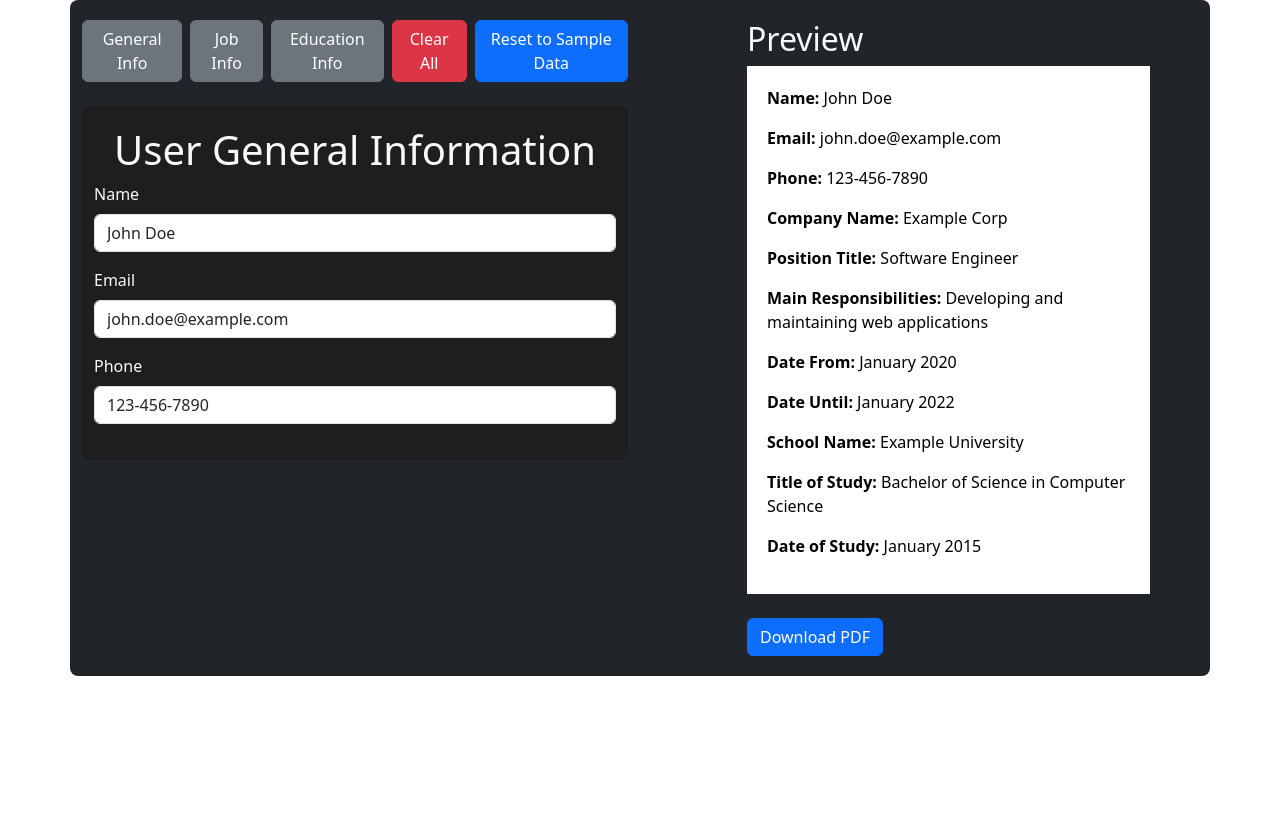
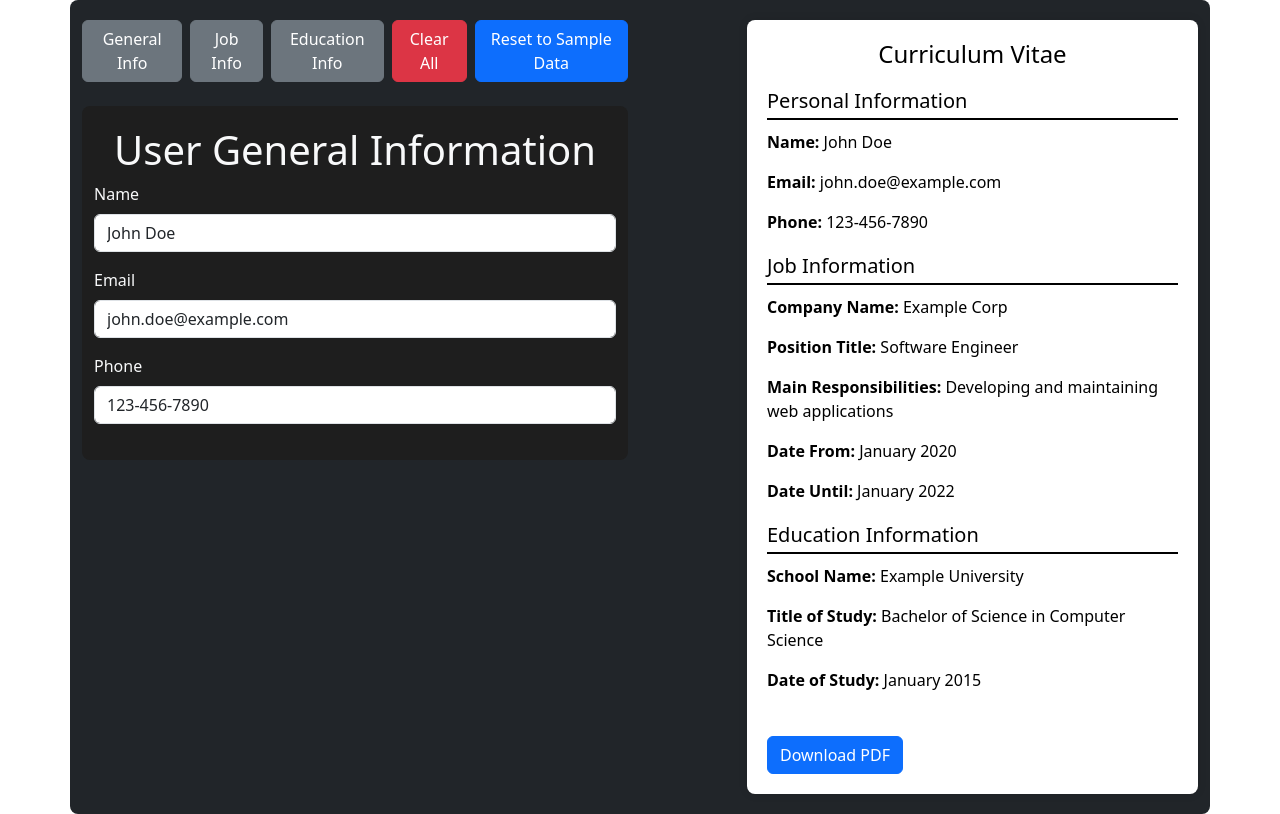
Before and after one commit to eliasecasta/CV-Generator, a React (Vite) app: page / in a window 1280 px wide. Built offline with nearby package versions, Linux system fonts and the light colour scheme.

Commit message:
Improve CV style

```diff
--- a/src/components/UserPreview.jsx
+++ b/src/components/UserPreview.jsx
@@ -2,6 +2,7 @@ import { useRef } from 'react';
 import { useSelector } from 'react-redux';
 import jsPDF from 'jspdf';
 import html2canvas from 'html2canvas';
+import '../styles/UserPreview.css'; // Import custom CSS for styling
 
 const UserPreview = () => {
   const user = useSelector((state) => state.user);
@@ -38,12 +39,11 @@ const UserPreview = () => {
   };
 
   return (
-    <div className="pe-5">
-      <h2>Preview</h2>
-      <div
-        ref={previewRef}
-        style={{ backgroundColor: '#fff', color: '#000', padding: '20px' }}
-      >
+    <div className="cv-container">
+      <h2 className="cv-title">Curriculum Vitae</h2>
+      <div ref={previewRef} className="cv-content">
+        <section className="cv-section">
+          <h3 className="cv-section-title">Personal Information</h3>
           <p>
             <strong>Name:</strong> {user.name}
           </p>
@@ -53,6 +53,9 @@ const UserPreview = () => {
           <p>
             <strong>Phone:</strong> {user.phone}
           </p>
+        </section>
+        <section className="cv-section">
+          <h3 className="cv-section-title">Job Information</h3>
           <p>
             <strong>Company Name:</strong> {user.companyName}
           </p>
@@ -68,6 +71,9 @@ const UserPreview = () => {
           <p>
             <strong>Date Until:</strong> {formatDate(user.dateUntil)}
           </p>
+        </section>
+        <section className="cv-section">
+          <h3 className="cv-section-title">Education Information</h3>
           <p>
             <strong>School Name:</strong> {user.school}
           </p>
@@ -77,6 +83,7 @@ const UserPreview = () => {
           <p>
             <strong>Date of Study:</strong> {formatDate(user.dateOfStudy)}
           </p>
+        </section>
       </div>
       <button className="btn btn-primary mt-4" onClick={handleDownloadPDF}>
         Download PDF
--- /dev/null
+++ b/src/styles/UserPreview.css
@@ -0,0 +1,28 @@
+.cv-container {
+  background-color: #fff;
+  color: #000;
+  padding: 20px;
+  border-radius: 8px;
+  box-shadow: 0 0 10px rgba(0, 0, 0, 0.1);
+}
+
+.cv-title {
+  text-align: center;
+  font-size: 24px;
+  margin-bottom: 20px;
+}
+
+.cv-content {
+  font-size: 16px;
+}
+
+.cv-section {
+  margin-bottom: 20px;
+}
+
+.cv-section-title {
+  font-size: 20px;
+  margin-bottom: 10px;
+  border-bottom: 2px solid #000;
+  padding-bottom: 5px;
+}
```
Lines whose indentation alone changed are shown as unchanged.
